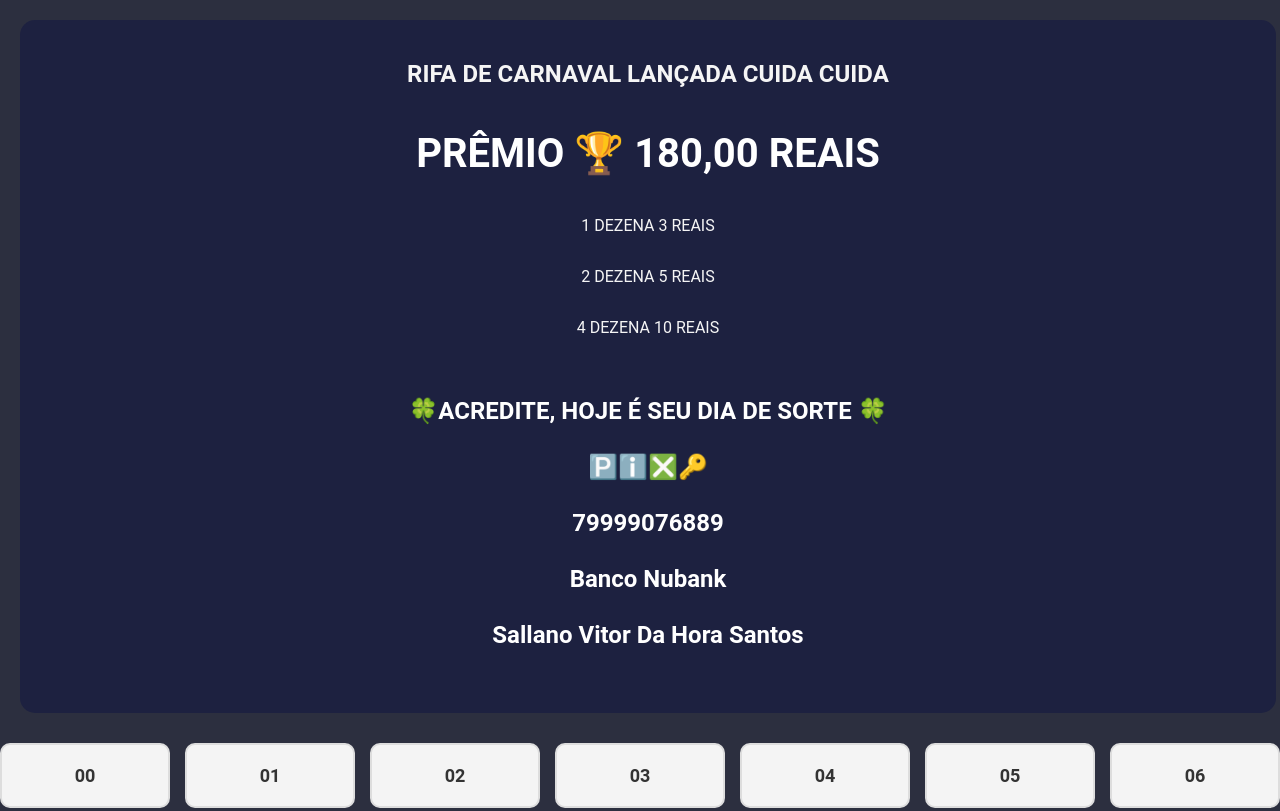
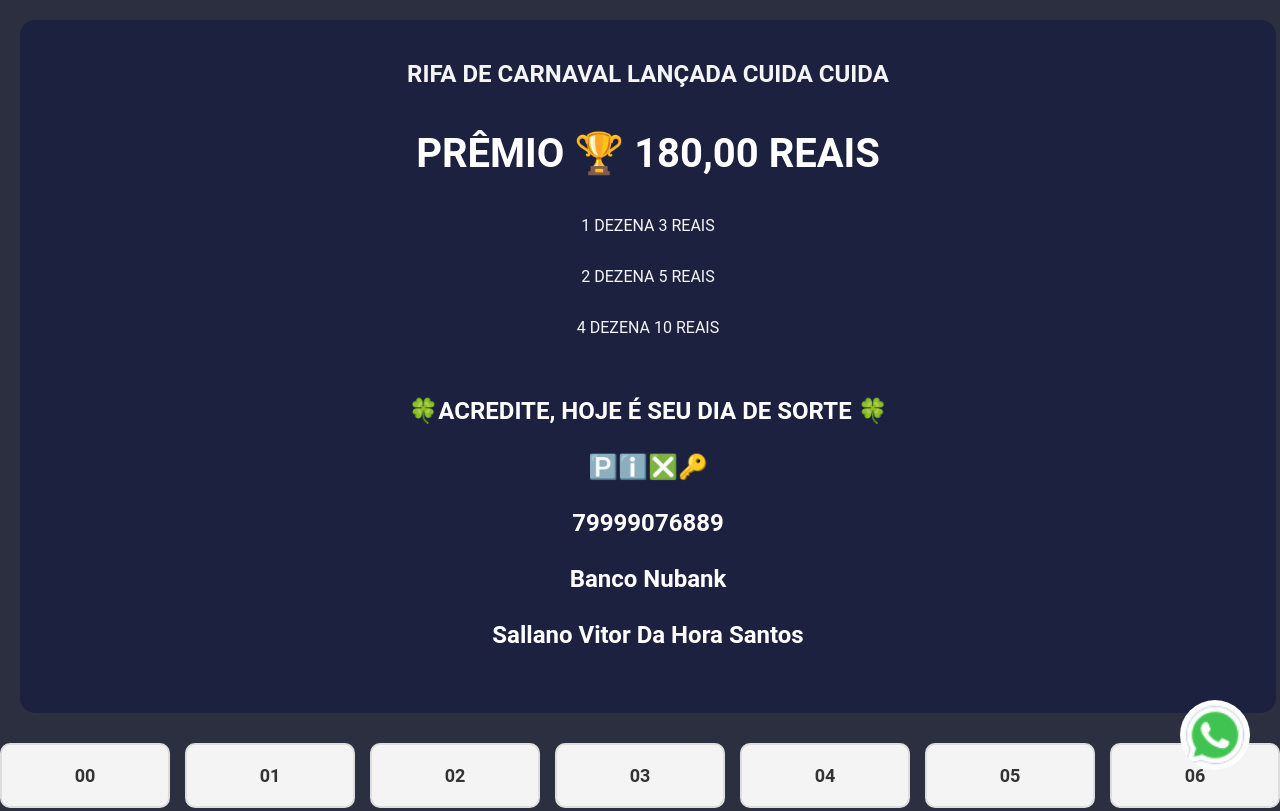
Before and after one commit to ElderLiniker/sistema_de_rifa_by_lushflower24630456, a plain HTML site: page index.html in a window 1280 px wide. Shown: the top 811 px of the page. Drawn offline with Linux system fonts and the light colour scheme; no server answers.

Commit message:
coloquei o link do whatsaap

```diff
--- a/index.html
+++ b/index.html
@@ -7,7 +7,9 @@
 <body>
 
 
-
+  <a href="https://wa.link/mhsw3x" target="_blank"  class="icone-whats" >
+  <img  class="icone-whats" src="./assets/icons8-whatsapp.gif" alt="">
+  </a>
 
   <div class="information" >
     <h2 class="info-rifa">RIFA DE CARNAVAL LANÇADA
@@ -81,6 +83,7 @@
   </div>
 
 
+
 </body>
 <script src="./script.js"></script>
 </html>
--- a/style.css
+++ b/style.css
@@ -241,6 +241,31 @@ table {
     }
 }
 
+.icone-whats {
+    position: fixed;
+    bottom: 30px;
+    right: 30px;
+    z-index: 3;
+    display: block;
+    width: 60px; /* Ajuste conforme necessário */
+    height: 60px;
+    cursor: pointer;
+}
+
+.icone-whats img {
+    width: 70px;
+    height: 70px;
+    object-fit: contain;
+    background-color: transparent;
+    border-radius: 50%;
+
+    &&:hover{
+        opacity: 0.5;
+    }
+}
+
+
+
 /* Responsividade para a tabela */
 @media (max-width: 768px) {
     #admin-area table {
```
Also changed, not shown: assets/icons8-whatsapp.gif (added).
